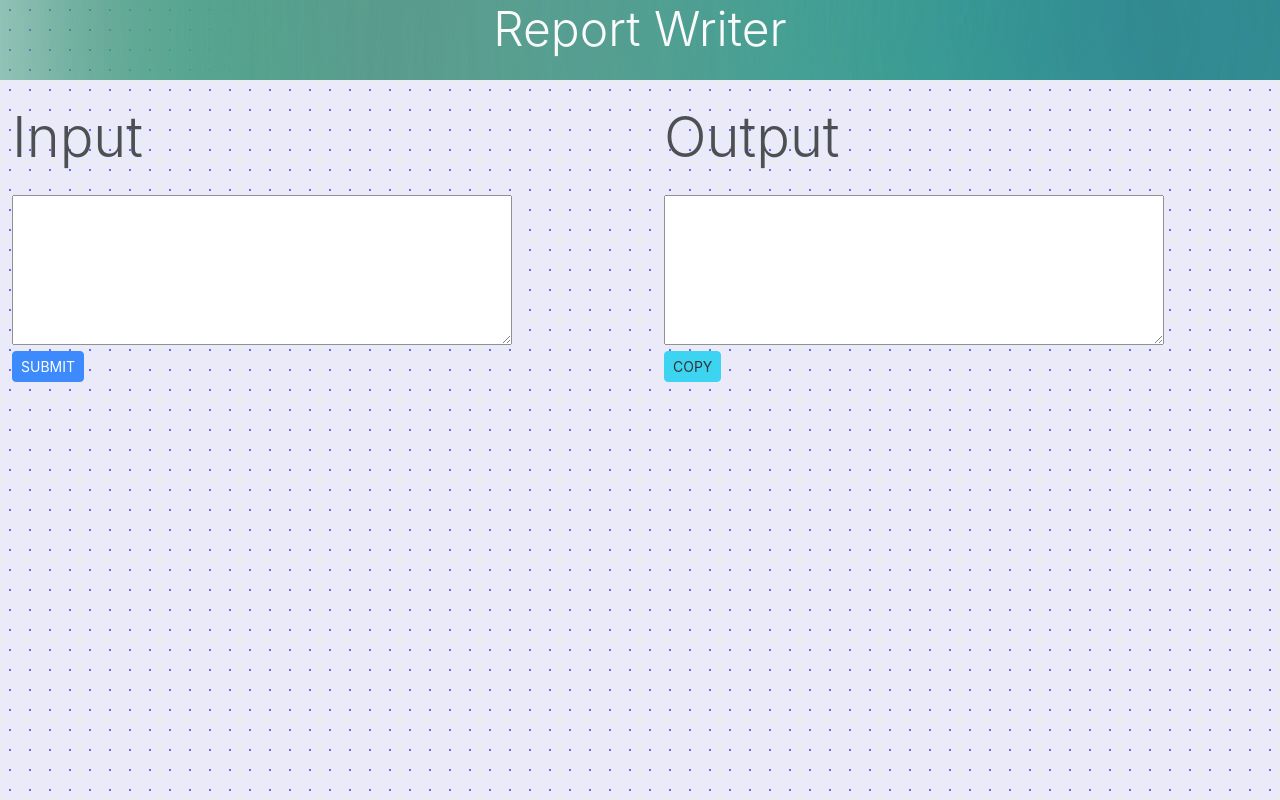
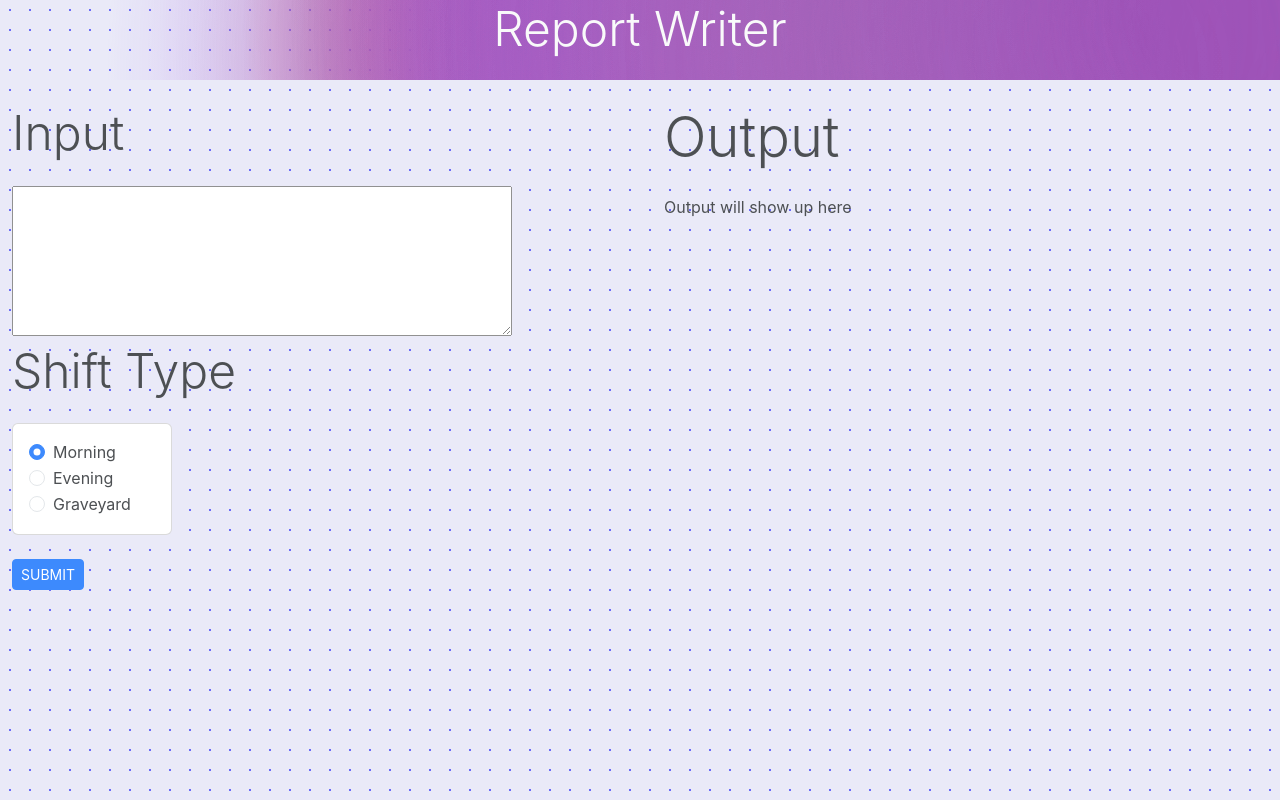
Before and after one commit to manvirdev/manvirdev.github.io, a React (Create React App) app: page /#/ in a window 1280 px wide. Built offline with nearby package versions, Linux system fonts and the light colour scheme.

Commit message:
chore: add shift type component

```diff
--- a/src/components/design/glowingparticles/AppGradient.js
+++ b/src/components/design/glowingparticles/AppGradient.js
@@ -2,12 +2,31 @@ import React, { useEffect, useRef } from 'react';
 import { GlowParticle } from './GlowParticle'; // Assuming you have the GlowParticle class defined in a separate file
 
 const COLORS = [
-  { r: 25, g: 100, b: 106 },
-  { r: 0, g: 223, b: 150 },
-  { r: 0, g: 198, b: 144 },
-  { r: 3, g: 46, b: 62 },
-  { r: 0, g: 206, b: 82 },
+  { r: 123, g: 50, b: 148 },   // Purple
+  { r: 155, g: 89, b: 182 },
+  { r: 186, g: 85, b: 211 },
+  { r: 128, g: 0, b: 128 },
+  { r: 138, g: 43, b: 226 },
+  { r: 0, g: 0, b: 255 },      // Blue
+  { r: 30, g: 144, b: 255 },
+  { r: 0, g: 191, b: 255 },
+  { r: 70, g: 130, b: 180 },
+  { r: 0, g: 128, b: 255 },
+  { r: 255, g: 0, b: 0 },      // Red
+  { r: 220, g: 20, b: 60 },
+  { r: 255, g: 69, b: 0 },
+  { r: 178, g: 34, b: 34 },
+  { r: 205, g: 92, b: 92 },
+  { r: 255, g: 255, b: 0 },    // Yellow
+  { r: 255, g: 215, b: 0 },
 ];
+
+// { r: 25, g: 100, b: 106 },
+// { r: 0, g: 223, b: 150 },
+// { r: 0, g: 198, b: 144 },
+// { r: 3, g: 46, b: 62 },
+// { r: 0, g: 206, b: 82 },
+// ];
 
 const gradientStyle = {
   minHeight: '10vh',
--- a/src/components/reports/Report.js
+++ b/src/components/reports/Report.js
@@ -5,7 +5,9 @@ import AppGradient from '../design/glowingparticles/AppGradient';
 
 const MyComponent = () => {
   const [inputValue, setInputValue] = useState('');
+  const [showResults, setShowResults] = React.useState(false)
   const [resultValue, setResultValue] = useState('');
+  const [shiftType, setShiftType] = useState('morning');
   const resultTextAreaRef = useRef(null);
 
   const handleInputChange = (event) => {
@@ -22,15 +24,18 @@ const MyComponent = () => {
 
   const handleSubmit = async () => {
     try {
-      const { officers, patrols } = processString(inputValue);
-      const report = await generateShiftReport(officers, patrols)
+      const { officers, patrols } = processString(inputValue, shiftType);
+      const report = await generateShiftReport(officers, patrols);
       setResultValue(report);
+      setShowResults(true);
     } catch (error) {
+      setResultValue(error.message);
+      setShowResults(true);
       console.error("Error generating report:", error);
     }
   };
 
-const bodyStyles = {
+  const bodyStyles = {
     backgroundPosition: 'center',
     backgroundRepeat: 'no-repeat',
     backgroundSize: 'cover',
@@ -40,20 +45,83 @@ const bodyStyles = {
     padding: 0,
   };
 
+  const OutputResultSection = () => {
+    return (
+      <div id='output'>
+        <textarea
+          id="result"
+          style={{ minWidth: '500px', minHeight: '150px' }}
+          value={resultValue}
+          ref={resultTextAreaRef}
+          readOnly
+        ></textarea>
+        <br />
+        <input
+          className="btn btn-info btn-sm"
+          type="button"
+          id="copy"
+          value="COPY"
+          onClick={addToClipboard}
+        />
+      </div>
+    );
+  };
+
+
+  const OutputWaitSection = () => {
+    return (
+      <div id='output display-5'>
+        <p>Output will show up here</p>
+      </div>
+    );
+  }
+
+  const ShiftTypeSelector = () => {
+    const handleShiftTypeChange = (event) => {
+      setShiftType(event.target.value);
+    };
+
+    return (
+      <div className="card card-sm" style={{ width: "10rem" }}>
+        <div className="card-body">
+          <div className="form-check">
+            <input className="form-check-input" type="radio" name="shiftType" id="morning" value="morning" checked={shiftType === 'morning'} onChange={handleShiftTypeChange} />
+            <label className="form-check-label" htmlFor="morning">
+              Morning
+            </label>
+          </div>
+          <div className="form-check">
+            <input className="form-check-input" type="radio" name="shiftType" id="evening" value="evening" checked={shiftType === 'evening'} onChange={handleShiftTypeChange} />
+            <label className="form-check-label" htmlFor="evening">
+              Evening
+            </label>
+          </div>
+          <div className="form-check">
+            <input className="form-check-input" type="radio" name="shiftType" id="graveyard" value="graveyard" checked={shiftType === 'graveyard'} onChange={handleShiftTypeChange} />
+            <label className="form-check-label" htmlFor="graveyard">
+              Graveyard
+            </label>
+          </div>
+        </div>
+      </div>
+    );
+  };
+
+
   return (
     <div className="container-fluid" style={polkaBackground}>
       <div className="container" style={bodyStyles}>
-        <div className="row p-0 m-0" style={{'zIndex': '999', minHeight: '10vh'}}>
+        <div className="row p-0 m-0" style={{ 'zIndex': '999', minHeight: '10vh' }}>
           <AppGradient />
           <div className='display-5 text-light text-center'>
-          Report Writer
+            Report Writer
           </div>
         </div>
 
         <div className="row">
           <div className="col-sm p-4">
             <div className="container-fluid p-0">
-              <div className="display-4 white">Input</div>
+              <div className="display-5 white">Input</div>
             </div>
             <br />
             <textarea
@@ -64,6 +132,12 @@ const bodyStyles = {
 
             ></textarea>
             <br />
+            <div className="container-fluid p-0">
+              <div className="text display-5">Shift Type</div>
+            </div>
+            <br />
+           <ShiftTypeSelector />
+            <br />
             <input
               className="btn btn-primary btn-sm"
               type="button"
@@ -71,32 +145,17 @@ const bodyStyles = {
               value="SUBMIT"
               onClick={handleSubmit}
             />
-            </div>
-         <div className="col-sm p-4">
+          </div>
+          <div className="col-sm p-4">
             <div className="container-fluid p-0">
               <div className="display-4 white">Output</div>
             </div>
             <br />
-            <textarea
-              id="result"
-              style={{ minWidth: '500px', minHeight: '150px' }}
-              value={resultValue}
-              ref={resultTextAreaRef}
-              readOnly
-            ></textarea>
-            <br />
-            <input
-              className="btn btn-info btn-sm"
-              type="button"
-              id="copy"
-              value="COPY"
-              onClick={addToClipboard}
-            />
+            {showResults ? <OutputResultSection /> : <OutputWaitSection />}
           </div>
-
         </div>
-      </div>
-    </div>
+      </div >
+    </div >
   );
 };
 
--- a/src/components/reports/Shift.js
+++ b/src/components/reports/Shift.js
@@ -3,12 +3,87 @@ import moment from "moment";
 import axios from "axios";
 
 class Shift {
-    constructor(briefingOfficer, startTime, endTime, officers, patrols) {
+    constructor(briefingOfficer, startTime, endTime, officers, patrols, type, breaks) {
         this.startTime = startTime;
         this.endTime = endTime;
         this.briefingOfficer = briefingOfficer;
         this.officers = officers;
         this.patrols = patrols;
+        this.type = type;
+        this.breaks = breaks;
+    }
+
+    findAvailableTimeSlots() {
+      const availableSlots = [];
+
+      // Get the start and end times of the shift
+      const shiftStartTime = this.startTime;
+      const shiftEndTime = this.endTime;
+
+      // Sort the patrols by their start time
+      const sortedPatrols = this.patrols.slice().sort((a, b) => a.startTime - b.startTime);
+
+      // Find the available time slots
+      let currentTime = shiftStartTime.clone();
+      let nextPatrolIndex = 0;
+
+      while (currentTime.isBefore(shiftEndTime) && nextPatrolIndex < sortedPatrols.length) {
+        const nextPatrol = sortedPatrols[nextPatrolIndex];
+
+        if (currentTime.isBefore(nextPatrol.startTime)) {
+          // If the current time is before the next patrol, it's an available time slot
+          availableSlots.push({
+            startTime: currentTime.clone(),
+            endTime: nextPatrol.startTime.clone(),
+          });
+        }
+
+        currentTime = nextPatrol.endTime.clone();
+        nextPatrolIndex++;
+      }
+
+      if (currentTime.isBefore(shiftEndTime)) {
+        // If there are no more patrols but there is still time left in the shift, add the remaining time as an available slot
+        availableSlots.push({
+          startTime: currentTime.clone(),
+          endTime: shiftEndTime.clone(),
+        });
+      }
+
+      return availableSlots;
+    }
+
+
+    splitTimeSlots(timeSlots) {
+      const MINIMUM_SLOT_LENGTH = 35;
+      const splitSlots = [];
+
+      timeSlots.forEach((timeSlot) => {
+        const { startTime, endTime } = timeSlot;
+        const duration = endTime.diff(startTime, 'minutes');
+
+        if (duration >= MINIMUM_SLOT_LENGTH) {
+          const numSplits = Math.floor(duration / MINIMUM_SLOT_LENGTH);
+
+          for (let i = 0; i < numSplits; i++) {
+            const splitStartTime = startTime.clone().add(i * MINIMUM_SLOT_LENGTH, 'minutes');
+            const splitEndTime = splitStartTime.clone().add(MINIMUM_SLOT_LENGTH, 'minutes');
+            console.log(`Splitting ${splitStartTime} and ${splitEndTime}`)
+            splitSlots.push({ 'startTime': splitStartTime, 'endTime': splitEndTime });
+          }
+        }
+      });
+
+      return splitSlots;
+    }
+
+    addBreak(officer, breakTime) {
+      const breakObj = {
+        officer: officer,
+        startTime: breakTime.startTime,
+        endTime: breakTime.endTime
+      };
+      this.breaks.push(breakObj);
     }
 
     async getWeatherData() {
@@ -22,7 +97,7 @@ class Shift {
         return { maxTemperature, minTemperature, precipitation };
       } catch (error) {
         console.error("Error fetching weather data:", error);
-          return null;
+        throw new Error("Failed to fetch weather data.");
       }
     }
 
@@ -56,7 +131,7 @@ class Shift {
         this.patrols.forEach((patrol) => {
             const timeDiff = this.calculateTimeDifference(patrol);
             const { status, additionalLine } = this.getStatusAndAdditionalLine(patrol, timeDiff);
-            const patrolString = this.getPatrolString(patrol, status, additionalLine);
+            const patrolString = this.getPatrolString(patrol, additionalLine);
 
             report.push(patrolString);
         });
@@ -93,7 +168,7 @@ class Shift {
         return { status, additionalLine };
     }
 
-    getPatrolString(patrol, status, additionalLine) {
+    getPatrolString(patrol, additionalLine) {
         const startString = `${patrol.startTime.format('HH:mm')}: S/O ${patrol.officer.firstName} ${patrol.officer.lastName.toUpperCase()} started the ${patrol.type} patrol.\n`;
         const endString = `${patrol.endTime.format('HH:mm')}: S/O ${patrol.officer.firstName} ${patrol.officer.lastName.toUpperCase()} completed the ${patrol.type}, all clear.\n`;
         return startString + additionalLine + endString;
@@ -101,7 +176,7 @@ class Shift {
 
     getStartingNotes() {
         const startingNotes = [];
-        const briefingTime = moment("08:00", "HH:mm").format("HH:mm");
+        const briefingTime = this.startTime.format('HH:mm');
 
         // Start time: S/O briefing officer briefed all the officers' names
         const briefingNote = `${briefingTime}: S/O ${this.briefingOfficer.firstName} ${this.briefingOfficer.lastName.toUpperCase()} briefed ${this.getOfficersList()} and handed over the keys.\n`;
--- a/src/components/reports/logic.js
+++ b/src/components/reports/logic.js
@@ -3,7 +3,9 @@ import Person from './Person';
 import Patrol from './Patrol';
 import Shift from './Shift';
 
-export const processString = (str) => {
+let shift;
+
+export const processString = (str, shiftType) => {
     try {
         let officers = [];
         let patrols = [];
@@ -13,8 +15,18 @@ export const processString = (str) => {
         str = str.replace(/\t+/gm, ' ');
 
         str = str.trim();
-
+        let shiftStartTime, shiftEndTime;
         const arr = str.split(' View Tour Session + ').reverse();
+        if (shiftType === 'morning') {
+            shiftStartTime = moment('08:00', 'HH:mm');
+            shiftEndTime = moment('16:00', 'HH:mm');
+          } else if (shiftType === 'evening') {
+            shiftStartTime = moment('16:00', 'HH:mm');
+            shiftEndTime = moment('00:00', 'HH:mm');
+          } else if (shiftType === 'graveyard') {
+            shiftStartTime = moment('00:00', 'HH:mm');
+            shiftEndTime = moment('08:00', 'HH:mm');
+          }
 
         arr.forEach((ele) => {
             ele = ele.replace('+ S - M232 - Colliers - Exchange Building  + ', '');
@@ -33,7 +45,7 @@ export const processString = (str) => {
 
             const officer = new Person(officerFirstName, officerLastName);
 
-            const exists = officers.some(ele => ele.isSamePerson(officer));
+            const exists = officers.some((ele) => ele.isSamePerson(officer));
 
             if (!exists) {
                 officers.push(officer);
@@ -52,20 +64,23 @@ export const processString = (str) => {
             throw new Error('No patrols found.');
         }
 
-        return {patrols, officers};
+        shift = new Shift(new Person("Navdeep", "Kaur"), shiftStartTime, shiftEndTime, officers, patrols, "morning", []);
+
+        return { patrols, officers };
     } catch (error) {
         throw new Error('Unable to generate report. Got this error: ' + error.message);
     }
-}
+};
 
-export const generateShiftReport = async (officers, patrols) => {
-    let shift = new Shift(new Person("Navdeep", "Kaur"), patrols[0].startTime, patrols[patrols.length - 1].endTime, officers, patrols);
-
+export const generateShiftReport = async () => {
     try {
-      const report = await shift.generateReport();
-      return report;
+        if (!shift) {
+            throw new Error('Shift not initialized. Please call processString() first.');
+        }
+        const report = await shift.generateReport();
+        return report;
     } catch (error) {
-      console.error("Error generating report:", error);
-      throw error;
+        console.error("Error generating report:", error);
+        throw error;
     }
-  };
+};
```
Lines whose indentation alone changed are shown as unchanged.
